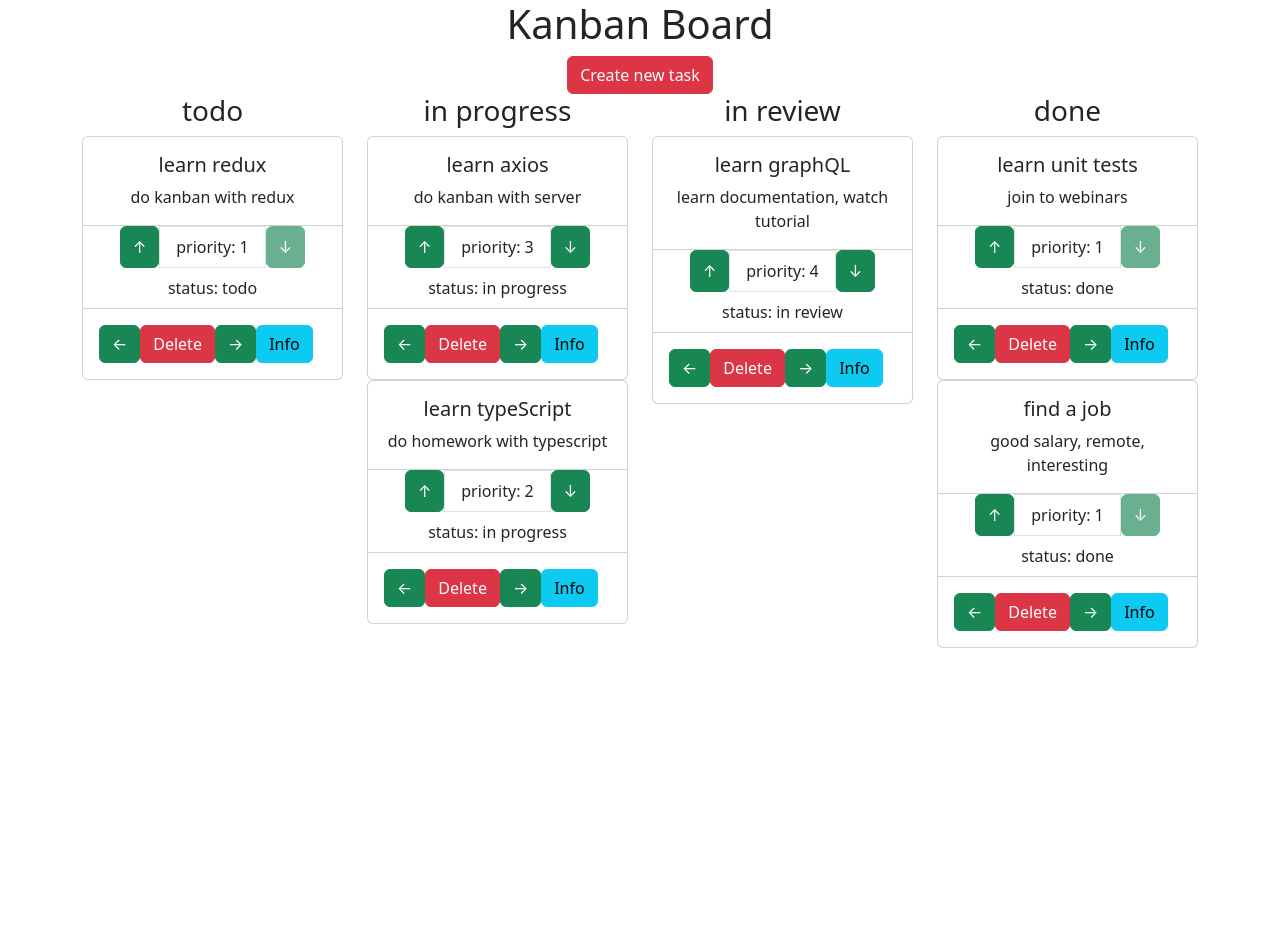
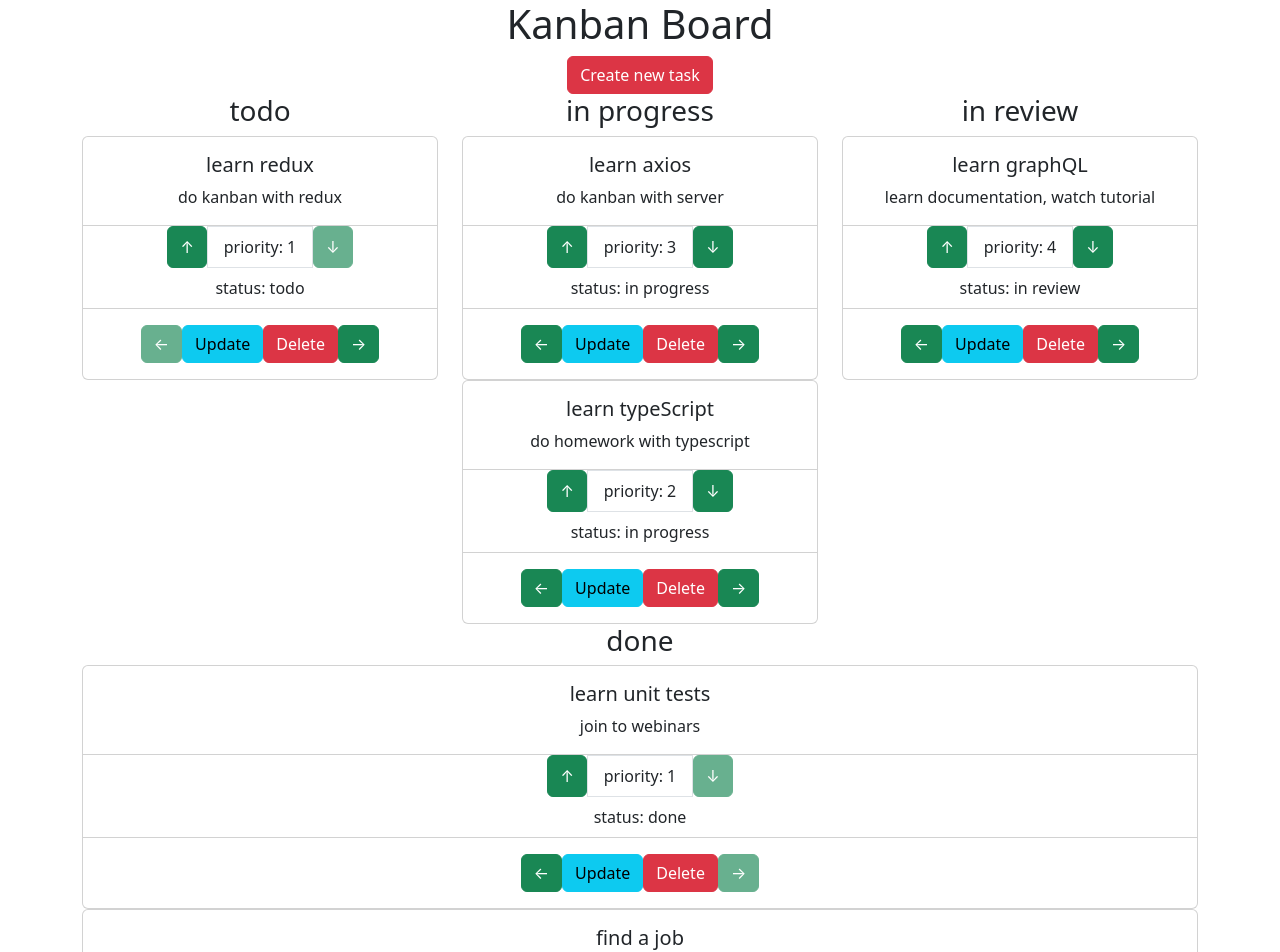
Before and after one commit to karmartir/kanban-l-11-01-2023, a React (Create React App) app: page / in a window 1280 px wide. Shown: the top 952 px of the page. Before the commit the page ends 800 px from the top, so only its background shows below. Built offline with nearby package versions, Linux system fonts and the light colour scheme.

Commit message:
Home work added extra security level for deleting task and added disable buttons in task to prevent it disappearance.

```diff
--- a/src/DeleteModal.js
+++ b/src/DeleteModal.js
@@ -1,15 +1,20 @@
 import React, { useState } from 'react';
-import { Button, Modal, ModalHeader, ModalBody, ModalFooter } from 'reactstrap';
+import {Button, Modal, ModalHeader, ModalBody, ModalFooter, Form} from 'reactstrap';
 import {connect} from "react-redux";
 
 function DeleteModal({task, deleteTask}) {
     const [modal, setModal] = useState(false);
+    const [deleteChecking, setDeleteChecking] = useState('')
 
     const toggle = () => setModal(!modal);
     const onDelete = () => {
-        deleteTask(task.id)
-        toggle()
+        if(task.name.toLowerCase() === deleteChecking.toLowerCase()) {
+            deleteTask(task.id)
+            setDeleteChecking('')
+            toggle()
+        }
     }
+   /* console.log(deleteChecking, task.name)*/
 
     return (
         <div>
@@ -17,11 +22,21 @@ function DeleteModal({task, deleteTask}) {
                 Delete
             </Button>
             <Modal isOpen={modal} toggle={toggle}>
-                <ModalHeader toggle={toggle}>Are you sure you want to delete task?</ModalHeader>
+                <ModalHeader toggle={toggle}> <span style={{color: "red"}}>Are you sure you want to delete task? </span>
+                <br/>If so, please place task name in input (Case sensitivity disabled for your convenience)</ModalHeader>
                 <ModalBody>
                     <h2>{task.name.toUpperCase()}</h2>
                 </ModalBody>
+                <Form style={{margin: '20px'}}>
+                    <input
+                        type="text"
+                        placeholder='Enter task name here!'
+                        value={deleteChecking}
+                        onChange={e => setDeleteChecking(e.target.value) }
+                    />
+                </Form>
                 <ModalFooter>
+
                     <Button
                         color="danger"
                         onClick={() => onDelete()}
--- a/src/components/Card.js
+++ b/src/components/Card.js
@@ -3,8 +3,8 @@ import {connect} from "react-redux";
 import DeleteModal from "../DeleteModal";
 
 const Card = (props) => {
-    const {task, changePriority, priorities, moveTask} = props
-
+    const {task, changePriority, priorities, moveTask, statuses} = props
+ /*   console.log(statuses[statuses.length-1].status)*/
 
     return (
         <div className="card">
@@ -36,21 +36,36 @@ const Card = (props) => {
                </div>
                 <li className="list-group-item">status: {task.status}</li>
             </ul>
-            <div className="card-body" style={{display: 'flex'}}>
-                <button onClick={() => moveTask('left', task.status, task.id)} type='button' className='btn btn-success'> ←</button>
+            <div className="card-body" style={{display: 'flex', justifyContent: 'center'}}>
 
+                <button onClick={() => moveTask('left', task.status, task.id)}
+                        type='button' className='btn btn-success'
+                        disabled={statuses[0].status === task.status}
+                >
+                    ←
+                </button>
+
+                 <button type='button' className='btn btn-info'> Update </button>
 
                <DeleteModal task={task}/>
 
-                <button onClick={() => moveTask('right', task.status, task.id)} type='button' className='btn btn-success'> →</button>
-                <button type='button' className='btn btn-info'> Info</button>
+
+
+                <button onClick={() => moveTask('right', task.status, task.id)}
+                        type='button' className='btn btn-success'
+                        disabled={statuses[statuses.length -1].status === task.status}>
+                    →
+                </button>
+
+
             </div>
         </div>
     );
 };
 
 const mapStateToProps = (state) => ({
-    priorities: state.priorities
+    priorities: state.priorities,
+    statuses: state.boardStatuses
 })
 
 const mapDispatchToProps = (dispatch) => ({
--- a/src/components/Column.js
+++ b/src/components/Column.js
@@ -12,6 +12,7 @@ const Column = ({status, tasks}) => {
                     <Card
                         key={task.id}
                         task={task}
+                        status={status}
                     />)}
         </div>
 
--- a/src/components/CreateModalWindow.js
+++ b/src/components/CreateModalWindow.js
@@ -8,11 +8,11 @@ function CreateModalWindow({statuses, priorities}) {
     const [newTask, setNewTask] = useState(initialState)
 
     const toggle = () => setModal(!modal);
-    const onCreate = () => {
+    const onCreate = (newTask) => {
 
         toggle()
     }
-    console.log(newTask)
+  /*  console.log(newTask)*/
     return (
         <div>
             <Button color="danger" onClick={toggle}>
--- a/src/redux/reducer.js
+++ b/src/redux/reducer.js
@@ -36,6 +36,7 @@ const kanban = (state = initialState, action) => {
             return {...state, tasks: newTasks}
 
         case 'MOVE_TASK':
+           /* if(state.boardStatuses[0].status === action.payload.status) {return}*/
             const stringArrayStatuses = state.boardStatuses.map(el => el.status)
             const currentStatusIndex = stringArrayStatuses.indexOf(action.payload.status)
             const newStatusIndex = currentStatusIndex + (action.payload.direction === 'left' ? -1 : 1)
```
